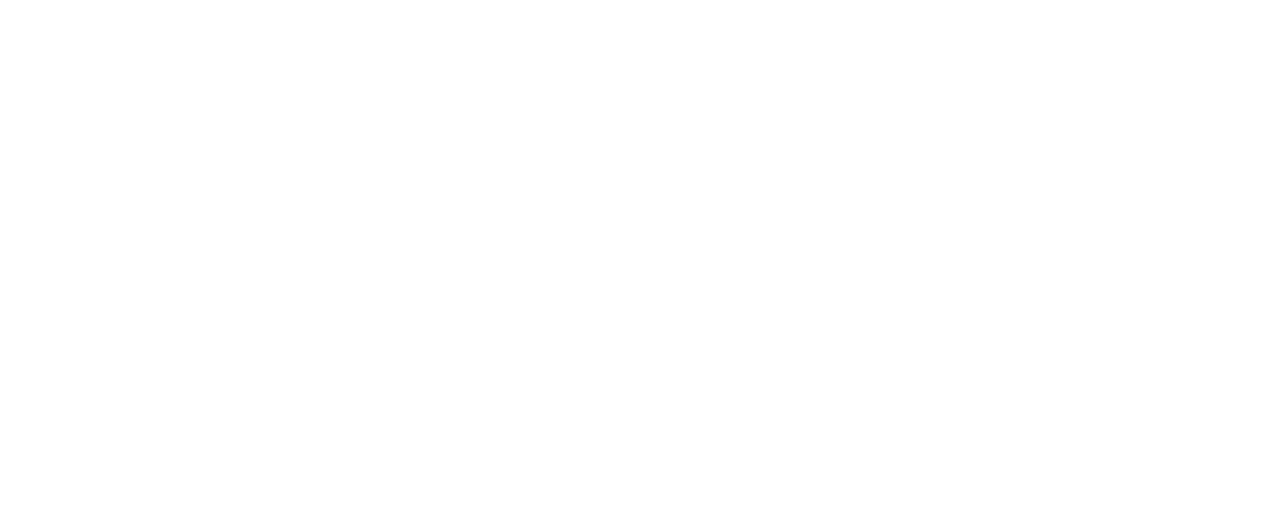
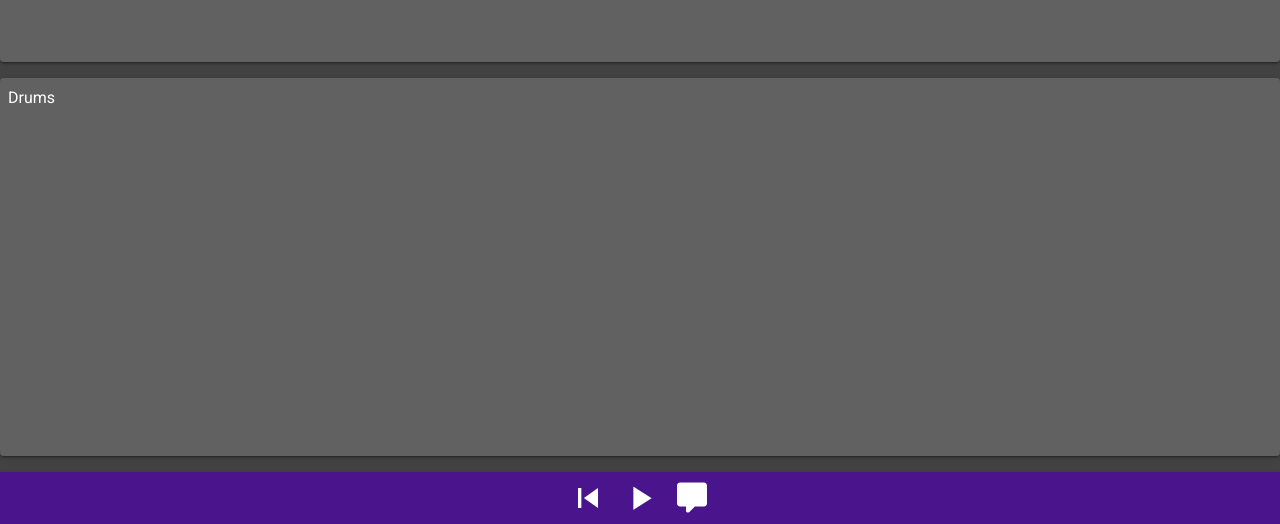
Before and after one commit to Decongo/soundpost, a Vue app: page /project in a window 1280 px wide. Shown: the part 1183-1707 px from the top of the page. Before the commit the page ends 800 px from the top, so only its background shows below. Built offline with nearby package versions, Linux system fonts and the light colour scheme.

Commit message:
show tracks

```diff
--- /dev/null
+++ b/src/components/Track.vue
@@ -0,0 +1,20 @@
+<template>
+  <div>
+    <v-card :color='trackColor'>
+      <v-img src='images/soundwave.png' class='pa-2'>
+        <p>{{trackName}}</p>
+      </v-img>
+    </v-card>
+  </div>
+</template>
+
+<script>
+export default {
+  name: 'Track',
+
+  props: {
+    trackName: String,
+    trackColor: String
+  },
+}
+</script>
--- a/src/store/index.js
+++ b/src/store/index.js
@@ -7,7 +7,8 @@
   state: {
     showBackButton: false,
     projectName: "",
-    appBarTitle: "Soundpost"
+    appBarTitle: "Soundpost",
+    playing: false
   },
   mutations: {
     toProject(state, projectName) {
@@ -19,6 +20,14 @@
     toHome(state) {
       state.appBarTitle = 'Soundpost';
       state.showBackButton = false;
+    },
+
+    play(state) {
+      state.playing = true;
+    },
+
+    pause(state) {
+      state.playing = false;
     }
   },
   actions: {
--- a/src/views/Project.vue
+++ b/src/views/Project.vue
@@ -1,11 +1,86 @@
 <template>
-  <div>
-    {{$store.state.projectName}}
-  </div>
+  <v-card
+    class='d-flex flex-column justify-end'
+    height='100%'
+  >
+
+    <v-card
+      class='flex-grow-1'
+      color='grey darken-3'
+      flat
+      dark
+      tile
+    >
+
+      <Track
+        v-for='track in tracks'
+        :key='track'
+        :trackName='track'
+        :trackColor='getColor(track)'
+        class='my-4'
+        @click.native='selectTrack(track)'
+      />
+    </v-card>
+
+    <v-card
+      class='d-flex justify-center align-center'
+      color='purple darken-4'
+      height='20%'
+      dark
+      tile
+    >
+      <v-btn icon class='ma-2'>
+        <v-icon x-large>mdi-skip-previous</v-icon>
+      </v-btn>
+      <v-btn v-if='!playing' icon class='ma-2' @click='play()'>
+        <v-icon x-large>mdi-play</v-icon>
+      </v-btn>
+      <v-btn v-else icon class='ma-2' @click='pause()'>
+        <v-icon x-large>mdi-pause</v-icon>
+      </v-btn>
+      <v-btn icon class='ma-2'>
+        <v-icon large>mdi-comment</v-icon>
+      </v-btn>
+    </v-card>
+  </v-card>
 </template>
 
 <script>
+import Track from '../components/Track'
+
 export default {
   name: 'Project',
+
+  computed: {
+    playing() {
+      return this.$store.state.playing;
+    }
+  },
+
+  data() {
+    return {
+      tracks: ["Vocals", "Guitar", "Bass", "Drums"],
+      selectedTrack: ""
+    }
+  },
+
+  methods: {
+    play() {
+      this.$store.commit('play');
+    },
+    pause() {
+      this.$store.commit('pause');
+    },
+    selectTrack(track) {
+      this.selectedTrack = track;
+    },
+    getColor(track) {
+      return this.selectedTrack === track ? 'grey' : 'grey darken-2'
+    }
+  },
+
+  components: {
+    Track
+  }
 }
 </script>
```
